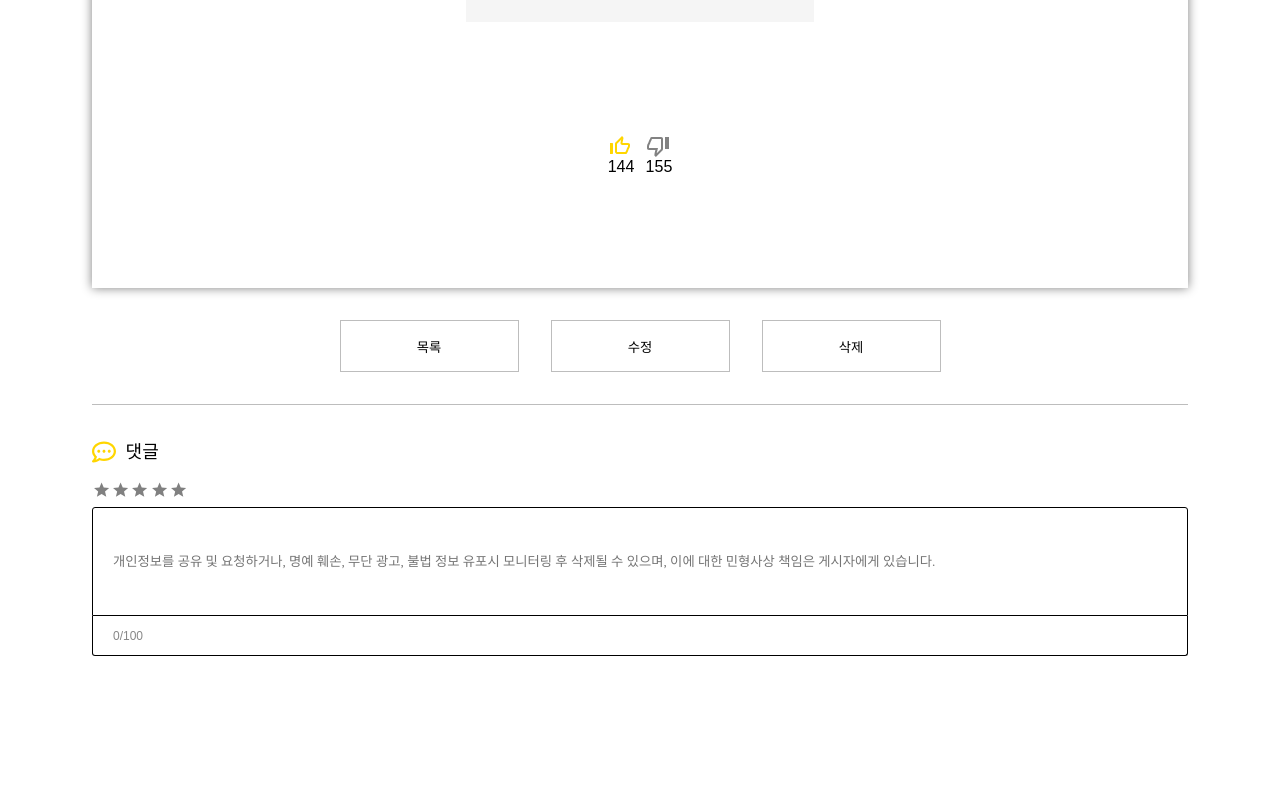
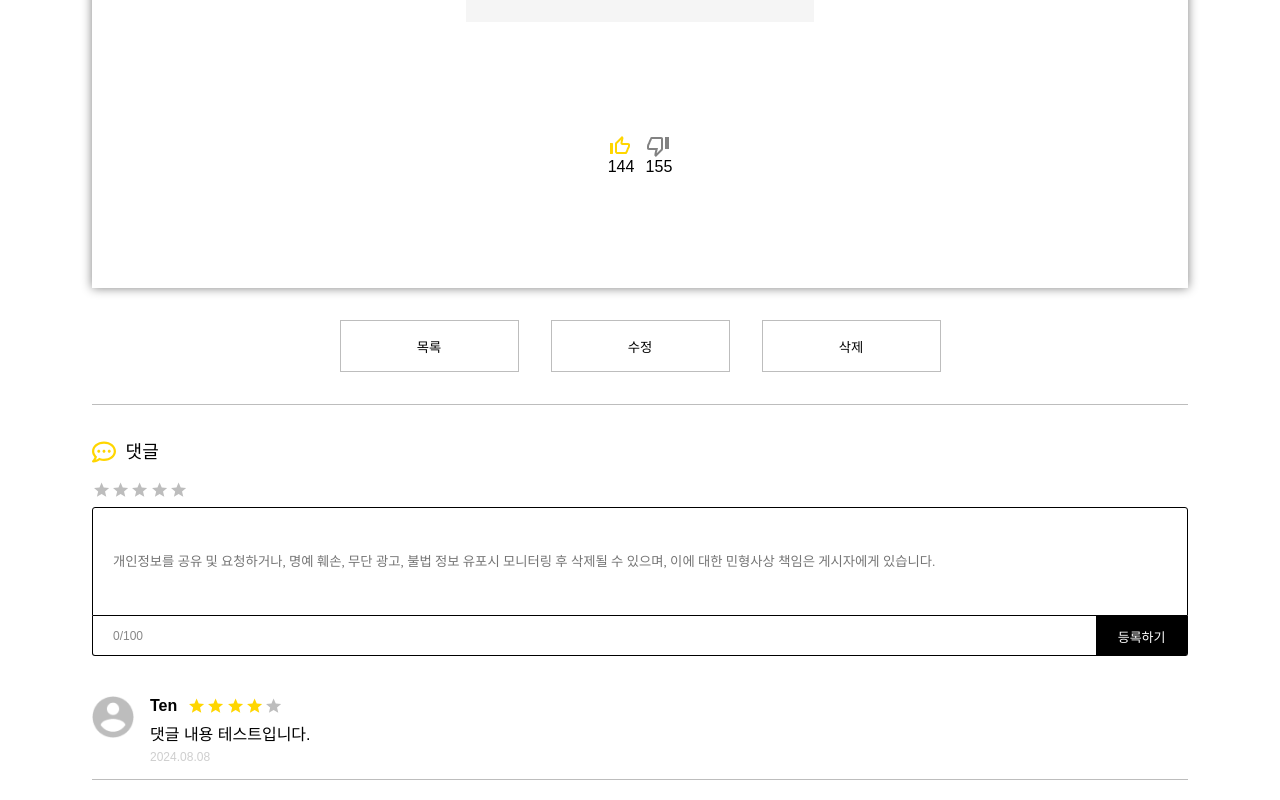
Before and after one commit to wowddok99/react-pages-practice, a Next.js app: page /boards/detail/1 in a window 1280 px wide. Shown: the part 1304-2104 px from the top of the page. Before the commit the page ends 2040 px from the top, so only its background shows below. Built offline with nearby package versions, Linux system fonts and the light colour scheme; no server answers; a web font is replaced by a local one.

Commit message:
상세페이지 - 댓글창 퍼블리싱 완료

```diff
--- a/src/components/units/board/detail/BoardDetail.presenter.js
+++ b/src/components/units/board/detail/BoardDetail.presenter.js
@@ -28,15 +28,23 @@ import {
     CommentFormWrapper,
     CommentSectionTitleWrapper,
     CommentInsertWrapper,
-    CommentListWrapper,
+    CommentDetailWrapper,
     FaRegCommentDotsIcon,
     CommentLabel,
     StarWrapper,
-    IoMdStarOutlineIcon,
-    IoMdStarIcon,
+    IoMdStarIconActive,
+    IoMdStarIconDisabled,
     CommentInputWrapper,
     CommentInputHeader,
-    CommentInputFooter
+    CommentInputFooter,
+    CommentSubmitButton,
+    CommentProfileIcon,
+    CommentInfoWrapper,
+    CommentWriterWithStarWrapper,
+    CommentWriter,
+    CommentContent,
+    CommentCreatedAt
+
 } from "./BoardDetail.styles"
 
 export default function BoardDetailUI(props){
@@ -88,17 +96,35 @@ export default function BoardDetailUI(props){
                     </CommentSectionTitleWrapper>
                     <CommentInsertWrapper>
                         <StarWrapper>
-                            <IoMdStarIcon></IoMdStarIcon>
-                            <IoMdStarIcon></IoMdStarIcon>
-                            <IoMdStarIcon></IoMdStarIcon>
-                            <IoMdStarIcon></IoMdStarIcon>
-                            <IoMdStarIcon></IoMdStarIcon>
+                            <IoMdStarIconDisabled></IoMdStarIconDisabled>
+                            <IoMdStarIconDisabled></IoMdStarIconDisabled>
+                            <IoMdStarIconDisabled></IoMdStarIconDisabled>
+                            <IoMdStarIconDisabled></IoMdStarIconDisabled>
+                            <IoMdStarIconDisabled></IoMdStarIconDisabled>
                         </StarWrapper>
                         <CommentInputWrapper>
                             <CommentInputHeader placeholder="개인정보를 공유 및 요청하거나, 명예 훼손, 무단 광고, 불법 정보 유포시 모니터링 후 삭제될 수 있으며, 이에 대한 민형사상 책임은 게시자에게 있습니다."></CommentInputHeader>
                             <CommentInputFooter>0/100</CommentInputFooter>
+                            <CommentSubmitButton>등록하기</CommentSubmitButton>
                         </CommentInputWrapper>
                     </CommentInsertWrapper>
+                    <CommentDetailWrapper>
+                        <CommentProfileIcon src="/images/profile.png" />
+                        <CommentInfoWrapper>
+                            <CommentWriterWithStarWrapper>
+                                <CommentWriter>Ten</CommentWriter>
+                                <StarWrapper>
+                                    <IoMdStarIconActive></IoMdStarIconActive>
+                                    <IoMdStarIconActive></IoMdStarIconActive>
+                                    <IoMdStarIconActive></IoMdStarIconActive>
+                                    <IoMdStarIconActive></IoMdStarIconActive>
+                                    <IoMdStarIconDisabled></IoMdStarIconDisabled>
+                                </StarWrapper>
+                            </CommentWriterWithStarWrapper>
+                            <CommentContent>댓글 내용 테스트입니다.</CommentContent>
+                            <CommentCreatedAt>2024.08.08</CommentCreatedAt>
+                        </CommentInfoWrapper>
+                    </CommentDetailWrapper>
                 </CommentFormWrapper>
             </MainWrapper>
         </PageLayout>
--- a/src/components/units/board/detail/BoardDetail.styles.js
+++ b/src/components/units/board/detail/BoardDetail.styles.js
@@ -1,6 +1,5 @@
 import styled from "@emotion/styled";
 import { FaRegCommentDots } from "@react-icons/all-files/fa/FaRegCommentDots";
-import { IoMdStarOutline } from "@react-icons/all-files/io/IoMdStarOutline";
 import { IoMdStar } from "@react-icons/all-files/io/IoMdStar";
 
 export const PageLayout = styled.div`
@@ -26,9 +25,9 @@ export const CardWrapper = styled.div`
     padding-bottom: 7rem;
     padding-left: 7rem;
     padding-right: 7rem;
-    gap: 1.5rem;
     border: none;
     box-shadow: 0rem 0rem 0.625rem gray;
+    gap: 1.5rem;
 `
 export const CardHeaderWrapper = styled.div`
   display: flex;
@@ -105,9 +104,9 @@ export const Youtube = styled.div`
 
 export const LikeHateButtonWrapper = styled.div`
   display: flex;
+  margin-top: 5rem;
   justify-content: center;
   gap: 0.7rem;
-  margin-top: 5rem;
 `
 
 export const LikeButtonWrapper = styled.div`
@@ -131,37 +130,37 @@ export const HateIcon = styled.img`
 `
 
 export const CrudButtonGroupWrapper = styled.div`
+  display: flex;
   width: 100%;
-  display: flex;
-  justify-content: center;
-  gap: 2rem;
   margin-bottom: 2rem;
   padding-top: 2rem;
   padding-bottom: 2rem;
   border-bottom: 1px solid #bdbdbd;
+  justify-content: center;
+  gap: 2rem;
 `
 
 export const ListButton = styled.button`
-  cursor: pointer;
-  background-color: white;
   width: 11.1875rem;
   height: 3.25rem;
   border: 1px solid #bdbdbd;
+  cursor: pointer;
+  background-color: white;
 `
 
 export const EditButton = styled.button`
-  cursor: pointer;
-  background-color: white;
   width: 11.1875rem;
   height: 3.25rem;
   border: 1px solid #bdbdbd;
+  cursor: pointer;
+  background-color: white;
 `
 export const DeleteButton = styled.button`
-  cursor: pointer;
-  background-color: white;
   width: 11.1875rem;
   height: 3.25rem;
   border: 1px solid #bdbdbd;
+  background-color: white;
+  cursor: pointer;
 `
 
 export const CommentFormWrapper = styled.div`
@@ -179,11 +178,13 @@ export const CommentInsertWrapper = styled.div`
   display: flex;
   flex-direction: column;
   gap: 0.5rem;
+  margin-bottom: 1.5rem;
 `
-export const CommentListWrapper = styled.div`
+export const CommentDetailWrapper = styled.div`
   display: flex;
-  flex-direction: column;
-  gap: 2rem;
+  border-bottom: 0.0625rem solid #BDBDBD;
+  padding-bottom: 0.9375rem;
+  gap: 1rem;
 `
 
 export const FaRegCommentDotsIcon = styled(FaRegCommentDots)`
@@ -202,18 +203,19 @@ export const CommentLabel = styled.label`
 export const StarWrapper = styled.div`
   display: flex;
 `
-export const IoMdStarOutlineIcon = styled(IoMdStarOutline)`
-  cursor: pointer;
-  color: gray;
+
+export const IoMdStarIconActive = styled(IoMdStar)`
   width: 1.2rem;
   height: 1.2rem;
+  color: #FFD600;
+  cursor: pointer;
 `
 
-export const IoMdStarIcon = styled(IoMdStar)`
-  cursor: pointer;
-  color: gray;
+export const IoMdStarIconDisabled = styled(IoMdStar)`
   width: 1.2rem;
   height: 1.2rem;
+  color: #BDBDBD;
+  cursor: pointer;
 `
 
 export const CommentInputWrapper = styled.div`
@@ -222,20 +224,16 @@ export const CommentInputWrapper = styled.div`
 `
 
 export const CommentInputHeader = styled.input`
-  padding-left: 20px;
   width: 100%;
   height: 6.8125rem;
   border: 0.0625rem solid #000;
   border-top-left-radius: 0.1875rem;
   border-top-right-radius: 0.1875rem;
+  padding-left: 20px;
 `
 
 export const CommentInputFooter = styled.div`
-  font-size: 12px;
-  color: #888;
   display: flex;
-  align-items: center;
-  padding-left: 1.25rem;
   width: 100%;
   height: 2.5rem;
   border-bottom: 0.0625rem solid #000;
@@ -243,4 +241,51 @@ export const CommentInputFooter = styled.div`
   border-right: 0.0625rem solid #000;
   border-bottom-left-radius: 0.1875rem;
   border-bottom-right-radius: 0.1875rem;
+  padding-left: 1.25rem;
+  font-size: 12px;
+  color: #888;
+  align-items: center;
 `
+
+export const CommentSubmitButton = styled.button`
+  position: absolute;
+  width: 5.6875rem;
+  height: 2.5rem;
+  margin-top: 6.8125rem;
+  margin-left: 62.7563rem;
+  border: none;
+  border-bottom-right-radius: 3px;
+  font-size: 0.8125rem;
+  color: white;
+  background-color: black;
+  cursor: pointer;
+`
+
+export const CommentProfileIcon = styled.img`
+  width: 42px;
+  height: 42px;
+`
+
+export const CommentInfoWrapper = styled.div`
+  display: flex;
+  flex-direction: column;
+  gap: 5px;
+`
+
+export const CommentWriterWithStarWrapper = styled.div`
+  display: flex;
+  align-items: center;
+  gap: 10px;
+`
+
+export const CommentWriter = styled.div`
+  font-weight: bold;
+`
+
+export const CommentContent = styled.div`
+`
+
+export const CommentCreatedAt = styled.div`
+  font-size: 12px;
+  color: #BDBDBDBD;
+`
```
